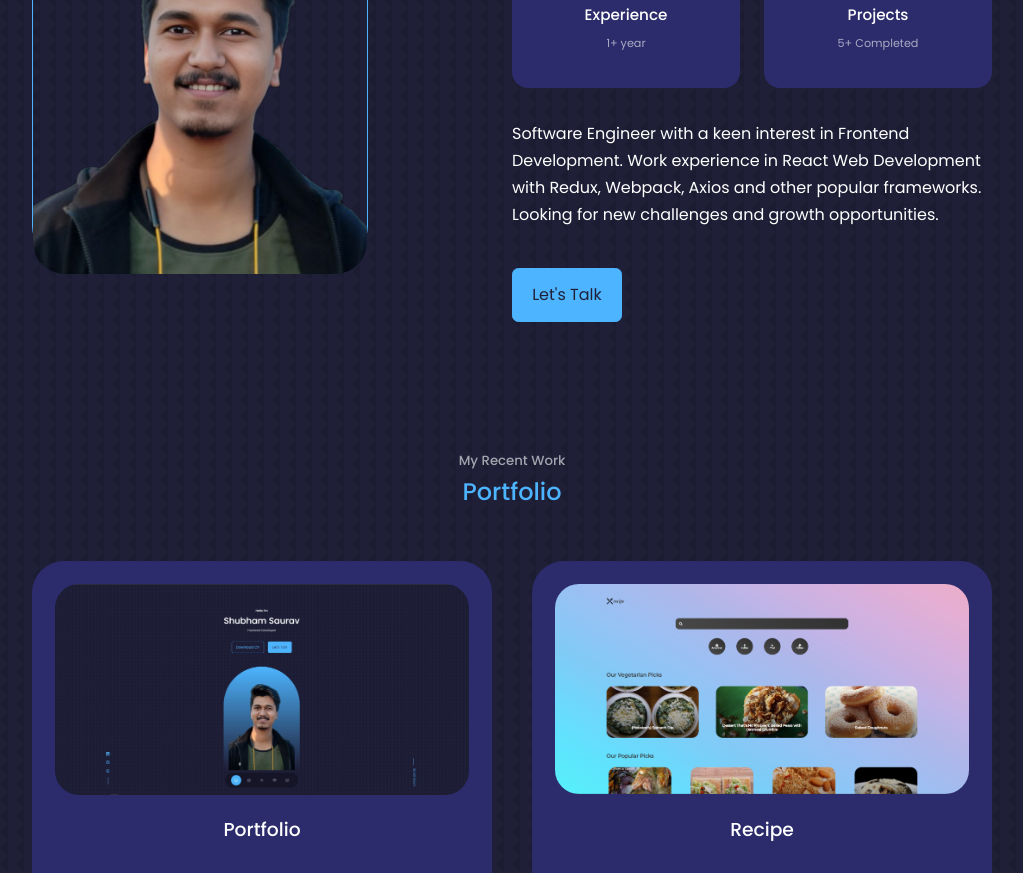
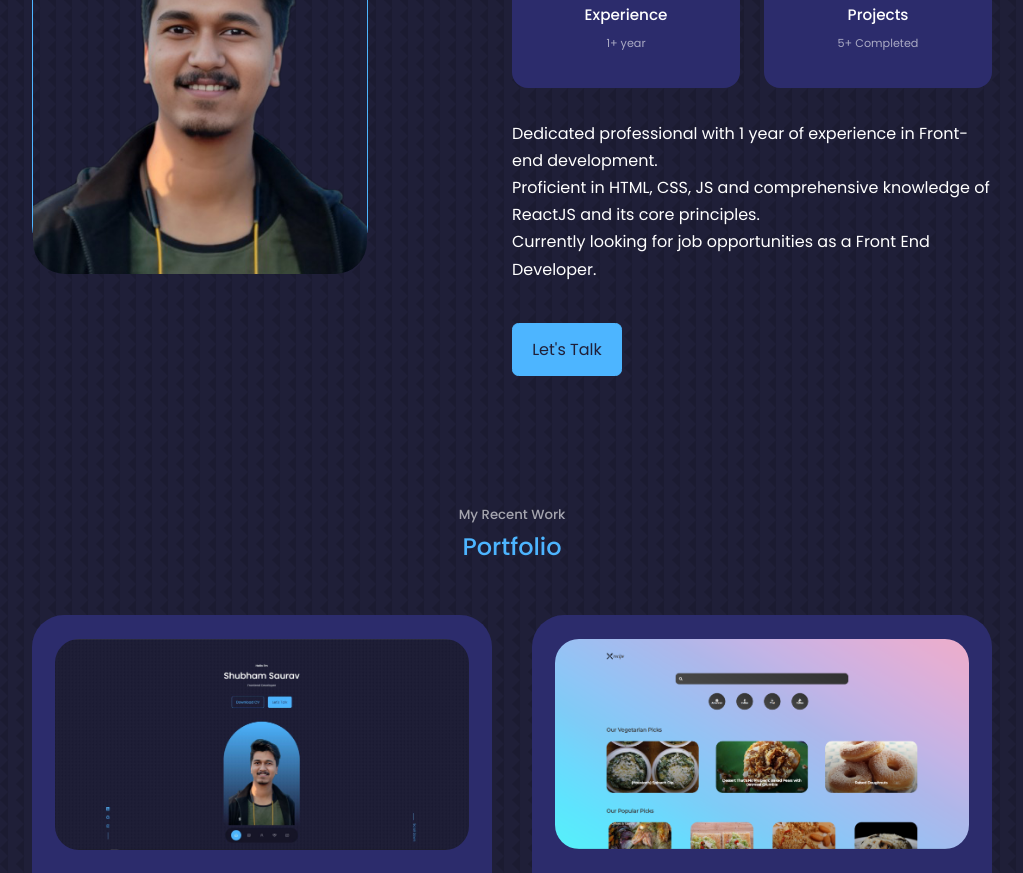
Before and after one commit to shubhamsaurav09/first-react-portfolio, a React (Create React App) app: page / in a window 1280 px wide. Shown: the part 1640-2513 px from the top of the page, without its empty margins (128-1151 px from the left). Built offline with nearby package versions, Linux system fonts and the light colour scheme.

Commit message:
Update About.jsx

```diff
--- a/src/components/about/About.jsx
+++ b/src/components/about/About.jsx
@@ -33,10 +33,10 @@ function About() {
           </div>
 
           <p>
-            Software Engineer with a keen interest in Frontend Development. Work
-            experience in React Web Development with Redux, Webpack, Axios and
-            other popular frameworks. Looking for new challenges and growth
-            opportunities.
+            Dedicated professional with 1 year of experience in Front-end
+            development. <br></br> Proficient in HTML, CSS, JS and comprehensive
+            knowledge of ReactJS and its core principles. <br></br> Currently
+            looking for job opportunities as a Front End Developer.
           </p>
 
           <a href="#contact" className="btn btn-primary">
```
